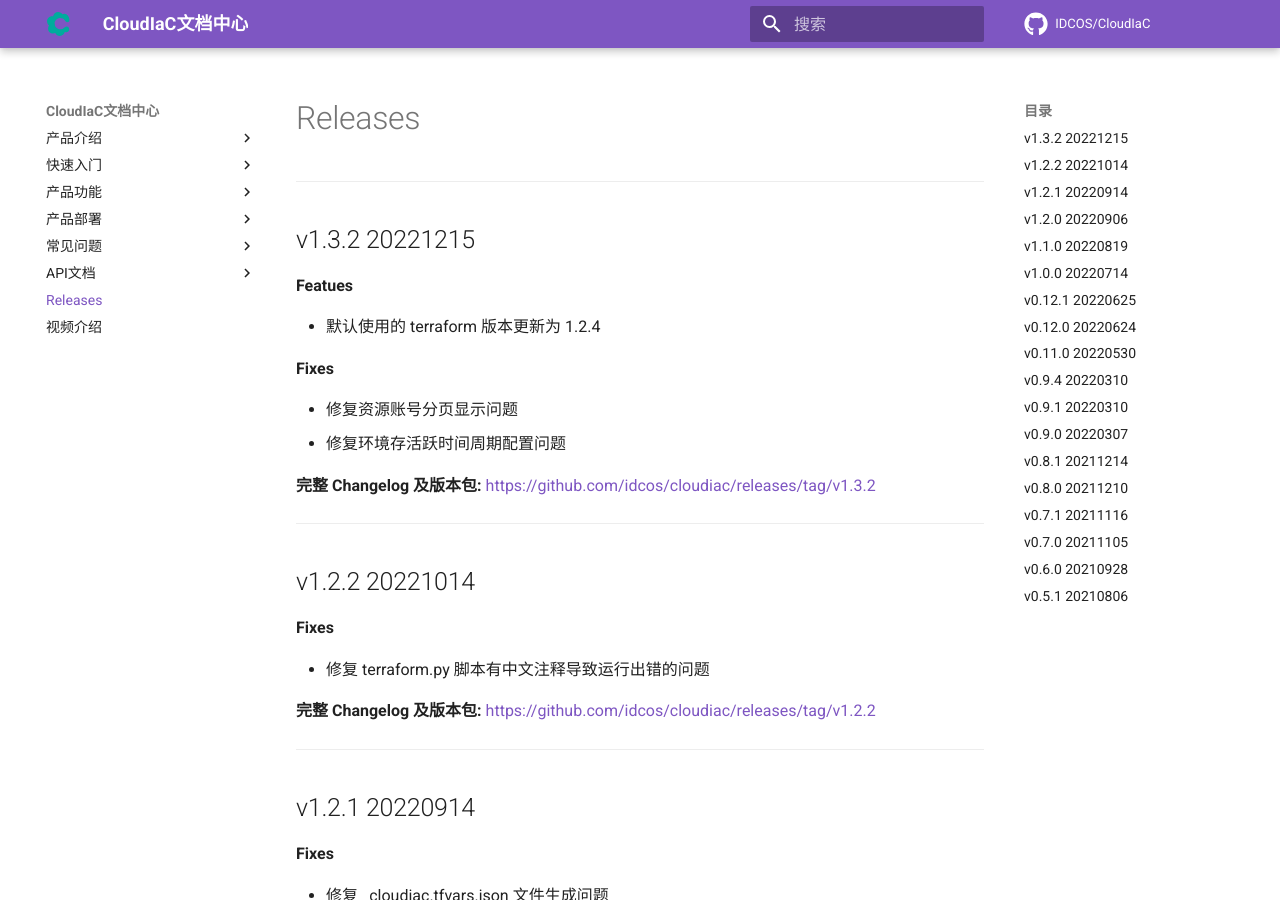
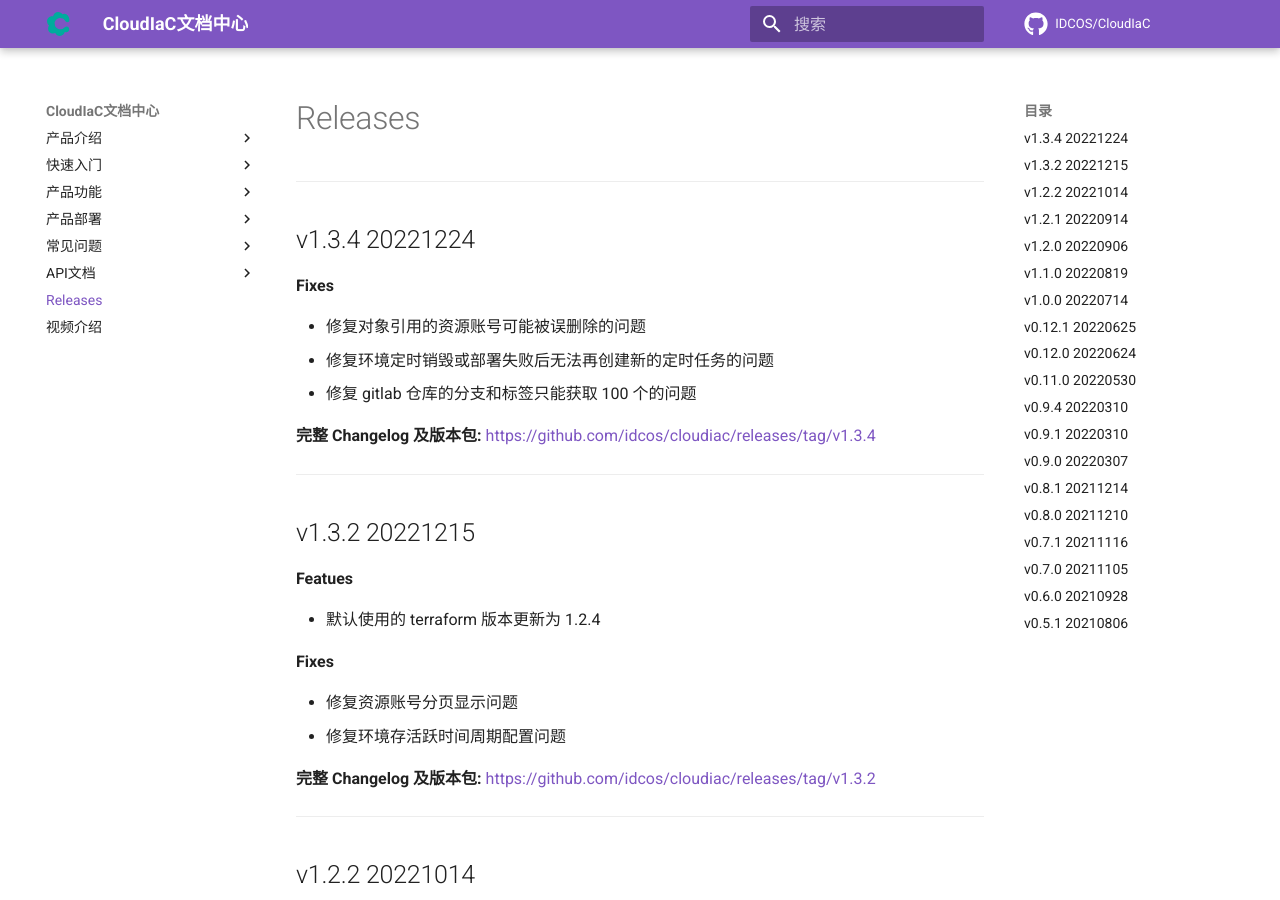
Before and after one commit to idcos/cloudiac, an MkDocs documentation site: the page built from docs/mkdocs/releases.md, in a window 1280 px wide and 900 px high. Built offline with MkDocs 1.6.1 and Material for MkDocs 9.7.7, drawn with Linux system fonts in a browser that asks for light colours; comment, search, counter and statistics services are not loaded; the version menu is left out.

Commit message:
Release v1.3.4

```diff
--- a/docs/mkdocs/releases.md
+++ b/docs/mkdocs/releases.md
@@ -1,4 +1,17 @@
 # Releases
+
+------
+## v1.3.4 20221224
+**Fixes**
+
+- 修复对象引用的资源账号可能被误删除的问题
+- 修复环境定时销毁或部署失败后无法再创建新的定时任务的问题
+- 修复 gitlab 仓库的分支和标签只能获取 100 个的问题
+
+
+
+**完整 Changelog 及版本包:** [https://github.com/idcos/cloudiac/releases/tag/v1.3.4](https://github.com/idcos/cloudiac/releases/tag/v1.3.4)
+
 
 ------
 ## v1.3.2 20221215
```
Also changed, not shown: CHANGELOG.md (+11 -0 lines), changelog.json (+11 -1 lines), docs/mkdocs/product-deploy/container.md (+3 -3 lines), docs/mkdocs/product-deploy/host.md (+1 -1 lines), 2 other files.
